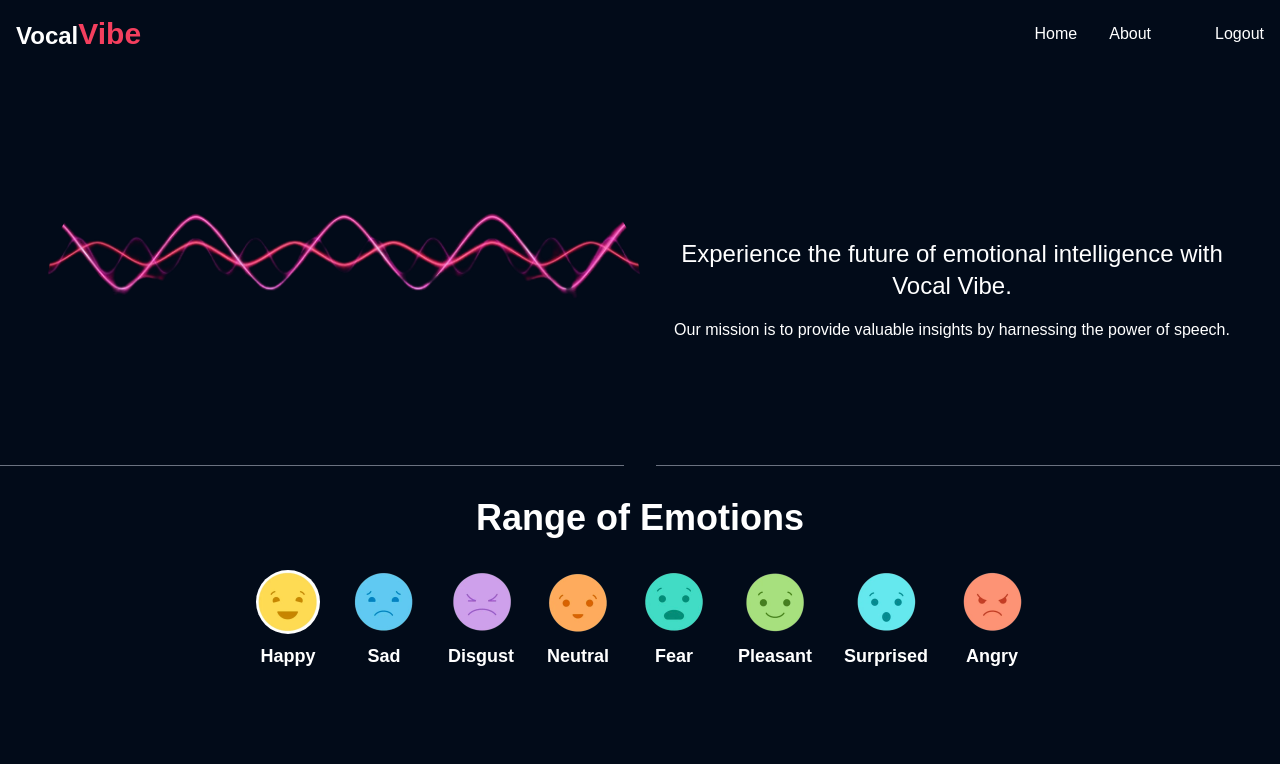
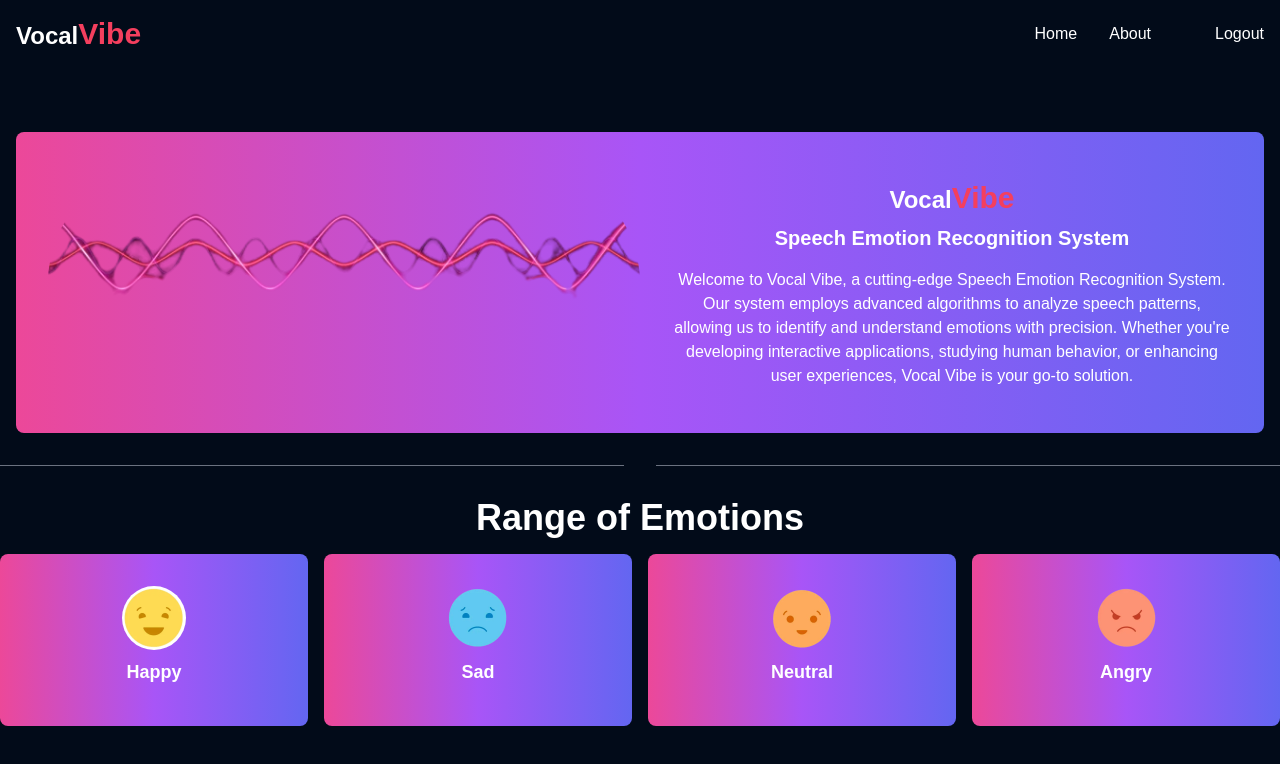
Before and after one commit to fuzztobread/VocalVibe-Frontend, a React (Create React App) app: page /about in a window 1280 px wide. Shown: the top 764 px of the page. Built offline with nearby package versions, Linux system fonts and the light colour scheme.

Commit message:
changed fr profile and about page

```diff
--- a/src/pages/About.jsx
+++ b/src/pages/About.jsx
@@ -2,93 +2,87 @@ import React from "react";
 import Navbar from "../components/Navbar";
 import Logo from "../components/Logo";
 import { Divider } from "../components";
+import { motion } from "framer-motion";
 
 const About = () => {
   const emotions = [
     {
       title: "Happy",
       image: "/images/happy.png",
-      description: "Description about happy emotion.",
+      description: "",
     },
     {
       title: "Sad",
       image: "/images/sad.png",
-      description: "Description about sad emotion.",
-    },
-    {
-      title: "Disgust",
-      image: "/images/disgust.png",
-      description: "Description about disgust emotion.",
+      description: "",
     },
     {
       title: "Neutral",
       image: "/images/neutral.png",
-      description: "Description about neutral emotion.",
-    },
-    {
-      title: "Fear",
-      image: "/images/fear.png",
-      description: "Description about fear emotion.",
-    },
-    {
-      title: "Pleasant",
-      image: "/images/pleasant.png",
-      description: "Description about pleasant emotion.",
-    },
-    {
-      title: "Surprised",
-      image: "/images/surprised.png",
-      description: "Description about surprised emotion.",
+      description: "",
     },
     {
       title: "Angry",
       image: "/images/angry.png",
-      description: "Description about angry emotion.",
+      description: "",
     },
   ];
+
+  const emotionVariants = {
+    hidden: { opacity: 0 },
+    visible: { opacity: 1 },
+  };
 
   return (
     <>
       <Navbar />
       <div className="w-full h-full flex items-center justify-center">
-        <div className="m-4 flex items-center justify-center mt-16 p-8 rounded-lg">
-          <div className="flex flex-col items-center w-full md:flex-row">
+        <div className="m-4 flex items-center justify-center mt-16 p-8 rounded-lg bg-gradient-to-r from-pink-500 via-purple-500 to-indigo-500">
+          <div className="flex flex-col items-center justify-center w-full md:flex-row">
             {/* Left side (Image) */}
             <div className="flex-shrink-0 w-full md:w-1/2 mb-4 md:mb-0">
-              <img
+              <motion.img
                 className="w-full h-full object-cover rounded-full"
                 src="/images/pinky.png"
                 alt="Vocal Vibe"
+                initial="hidden"
+                animate="visible"
+                variants={emotionVariants}
+                transition={{ duration: 1 }}
               />
             </div>
 
             {/* Right side (Text) */}
             <div className="text-white text-center w-full md:w-1/2 md:ml-8">
-              {/* <h1 className="text-4xl font-bold mb-2"><Logo /></h1> */}
-              {/* <h2 className="text-xl font-semibold mb-4">
+              <h1 className="text-4xl font-bold mb-2">
+                <Logo />
+              </h1>
+              <h2 className="text-xl font-semibold mb-4">
                 Speech Emotion Recognition System
-              </h2> */}
-              {/* <p className="text-1xl">
+              </h2>
+              <p className="text-1xl">
                 Welcome to Vocal Vibe, a cutting-edge Speech Emotion Recognition System. Our system employs advanced algorithms to analyze speech patterns, allowing us to identify and understand emotions with precision. Whether you're developing interactive applications, studying human behavior, or enhancing user experiences, Vocal Vibe is your go-to solution.
-              </p> */}
-              <p className="mt-4 text-2xl">
-                Experience the future of emotional intelligence with Vocal Vibe.
-              </p>
-              <p className="mt-4 text-1xl">
-                Our mission is to provide valuable insights by harnessing the power of speech.
               </p>
             </div>
           </div>
         </div>
       </div>
       <Divider />
-      <div className=" text-white py-8">
+      <div className="text-white py-8">
         <div className="text-center">
           <h1 className="text-4xl font-bold mb-4">Range of Emotions</h1>
         </div>
-        <div className="flex items-center justify-center">
+        <div className="grid grid-cols-1 md:grid-cols-2 lg:grid-cols-4 gap-4">
           {emotions.map((emotion, index) => (
-            <div key={index} className="flex-shrink-0 p-4">
+            <motion.div
+              key={index}
+              className="flex items-center justify-center p-4 rounded-lg bg-gradient-to-r from-pink-500 via-purple-500 to-indigo-500"
+              initial="hidden"
+              animate="visible"
+              variants={emotionVariants}
+              transition={{ duration: 1 }}
+            >
+              <div className="flex-shrink-0 p-4">
                 <div className="flex items-center justify-center flex-col">
                   {/* Emotion Image */}
                   <img
@@ -96,12 +90,13 @@ const About = () => {
                     src={emotion.image}
                     alt={emotion.title}
                   />
-                {/* Emotion Title and Description */}
-                <div className="text-center">
-                  <h2 className="text-lg font-semibold mb-2">{emotion.title}</h2>
+                  {/* Emotion Title */}
+                  <h3 className="text-lg font-semibold mb-2">{emotion.title}</h3>
+                  {/* Emotion Description */}
+                  <p className="text-sm">{emotion.description}</p>
                 </div>
               </div>
-            </div>
+            </motion.div>
           ))}
         </div>
       </div>
--- a/src/pages/Profile.jsx
+++ b/src/pages/Profile.jsx
@@ -1,54 +1,80 @@
-import React, { useState, useEffect } from 'react';
+import React from 'react';
+import { useState } from 'react';
+import Wave from 'react-wavify';
+import { motion } from 'framer-motion';
+import { useSelector } from 'react-redux';
 import Navbar from '../components/Navbar';
-import { useSelector } from 'react-redux';
 import { Link } from 'react-router-dom';
-import Wave from 'react-wavify'; // Import the Wave component for animation
 
 const Profile = () => {
   const user = useSelector(state => state.user.user);
-  const [wavePosition, setWavePosition] = useState('center');
+  const [wavePosition, setWavePosition] = useState('bottom');
 
-  useEffect(() => {
-    const handleMouseMove = (event) => {
-      const containerWidth = document.querySelector('.profile-container').offsetWidth;
-      const cursorX = event.clientX;
-      const wavePosition = cursorX < containerWidth / 2 ? 'left' : 'right';
-      setWavePosition(wavePosition);
-    };
+  const waveVariants = {
+    hidden: { opacity: 0 },
+    visible: { opacity: 1 },
+  };
 
-    window.addEventListener('mousemove', handleMouseMove);
+  const waveTransition = {
+    duration: 1,
+    ease: 'easeInOut',
+  };
 
-    return () => window.removeEventListener('mousemove', handleMouseMove);
-  }, []);
+  const handleWavePosition = () => {
+    setWavePosition(wavePosition === 'bottom' ? 'top' : 'bottom');
+  };
 
   return (
     <>
-      <Navbar />
-      <div className="profile-container mx-auto max-w-2xl mt-10">
-        <Wave
-          fill="#f0f0f0"
-          options={{
-            amplitude: 25,
-            speed: 0.15,
-            points: 3,
-            height: 150, // Adjust height as needed
-          }}
-          className={`wave ${wavePosition}`} // Dynamically add class based on wavePosition
-        />
+    <Navbar />
 
-        <div className="profile-card bg-white shadow-md rounded-lg p-5">
-          <div className="flex items-center justify-between mb-4">
-            <h1 className="text-2xl font-semibold">{user.first_name} {user.last_name}</h1>
-            <Link to="/predicted" className="button">View History</Link>
+    <div className="relative min-h-screen #f0f0f0">
+
+
+      <div className="flex items-center justify-center min-h-screen">
+        <div className="bg-white bg-opacity-75 rounded-lg shadow-md p-5">
+          <img className="w-32 h-32 rounded-full mx-auto mb-5" src="https://source.unsplash.com/random" alt="Profile" />
+          <h1 className="text-3xl font-semibold text-center mb-5 text-white">{user.first_name} {user.last_name}</h1>
+          <div className="grid grid-cols-1 md:grid-cols-2 gap-4">
+            <div className="bg-white rounded-lg shadow-md p-4">
+              <h2 className="text-xl font-semibold mb-2 text-gray-800">Email Address</h2>
+              <p className="text-gray-700">{user.email}</p>
+            </div>
+            <div className="bg-white rounded-lg shadow-md p-4">
+              <h2 className="text-xl font-semibold mb-2 text-gray-800">Membership Status</h2>
+              <p className="text-gray-700">Active</p>
+            </div>
+            {/* Add
+            more Card components as needed */}
           </div>
-          <div className="grid grid-cols-1 md:grid-cols-2 gap-4">
-            <p className="text-gray-700"><strong>Email Address:</strong> {user.email}</p>
-            {/* Add more profile data fields here as needed */}
-          </div>
+          <div className="mt-5 text-center">
+              <Link to="/predicted" className="button" >View History</Link>
+            </div>
         </div>
       </div>
+      <motion.div
+        className={`absolute ${wavePosition === 'bottom' ? 'bottom-0' : 'top-0'} w-full`}
+        initial="hidden"
+        animate="visible"
+        transition={waveTransition}
+        variants={waveVariants}
+      >
+        <Wave
+          className="h-64"
+          fill="rgba(255, 255, 255, 0.5)"
+          paused={false}
+          options={{
+            height: 50,
+            amplitude: 50,
+            speed: 0.2,
+            points: 3,
+          }}
+        />
+      </motion.div>
+    </div>
     </>
   );
+
 };
 
 export default Profile;
```
Also changed, not shown: 2 other files (tests, documents, lock files or other folders). Lines whose indentation alone changed are shown as unchanged.
